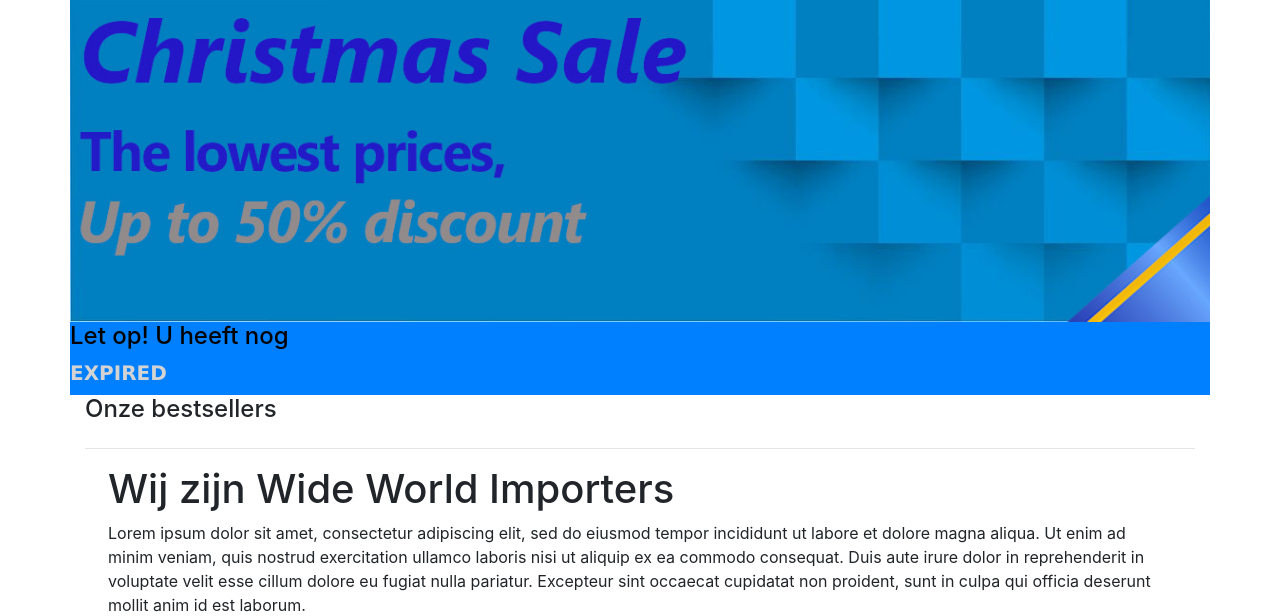
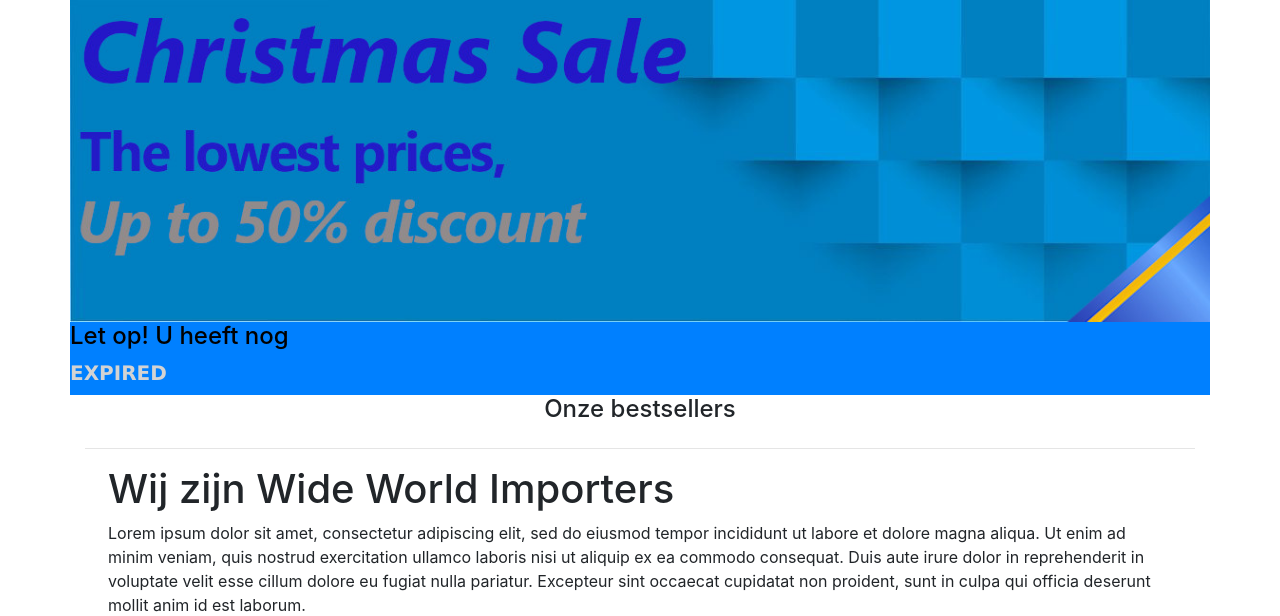
Before and after one commit to Tim6640/WWI, a PHP site: page /homepage.php in a window 1280 px wide. Shown: the part 139-755 px from the top of the page. Run offline with PHP 8.4, Linux system fonts and the light colour scheme; data that the repository does not hold is empty; some libraries are stand-ins or nearby versions.

Commit message:
jajaaa homepageaaae

```diff
--- a/public/homepage.php
+++ b/public/homepage.php
@@ -71,9 +71,9 @@
     <?php
     include_once("../src/core/DbHandler.php");
     ?>
-    <div class="text-left" style="padding-left: 0px; padding-top: 0px;">
+    <div class="text-center">
         <h4>Onze bestsellers</h4>
-    </div>
+
     <div class="col">
         <div class="carousel-slide" data-ride="carousel">
             <div class="carousel-inner" role="listbox">
@@ -109,7 +109,7 @@
             </div>
         </div>
     </div>
-
+    </div>
 
     <hr/>
     <!--Company description-->
```
